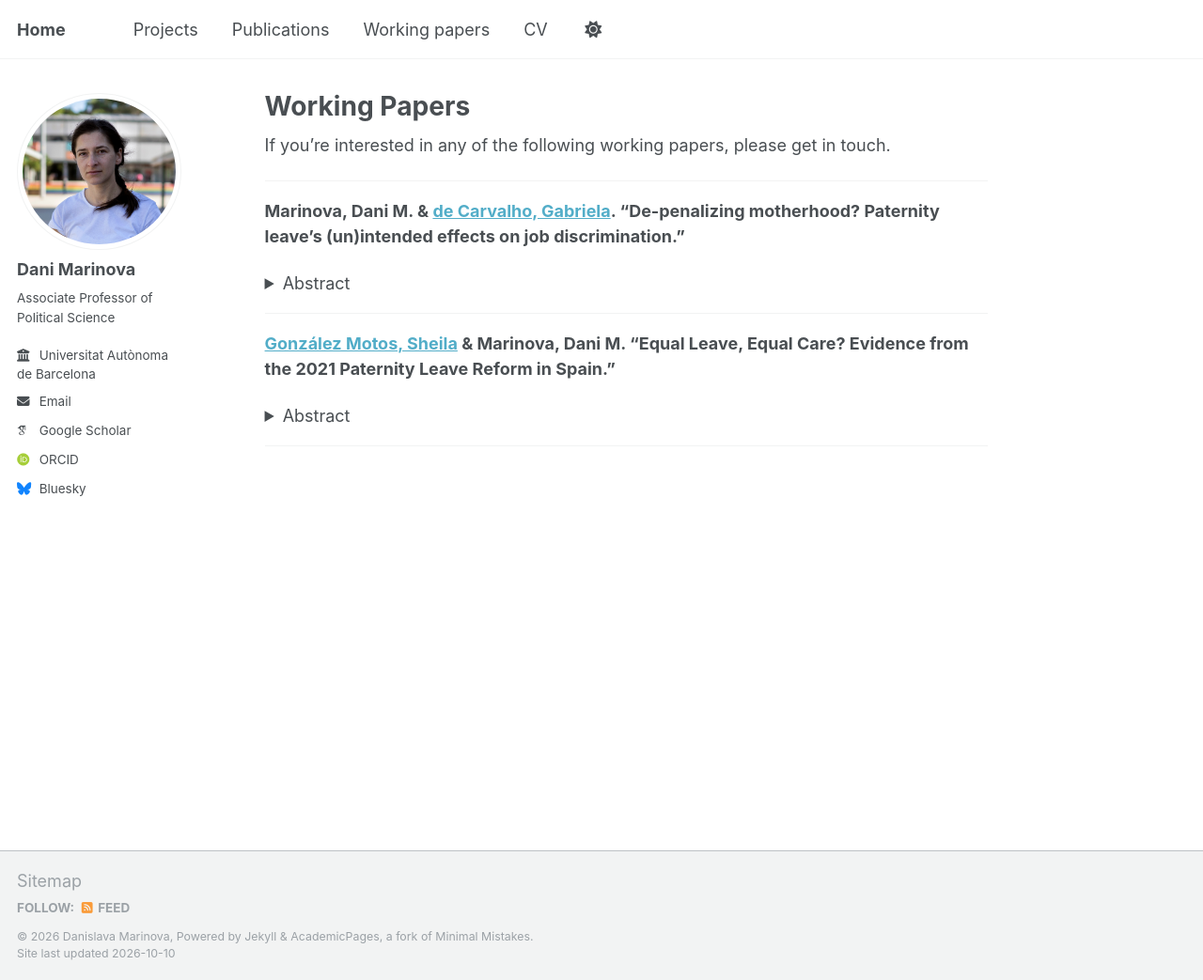
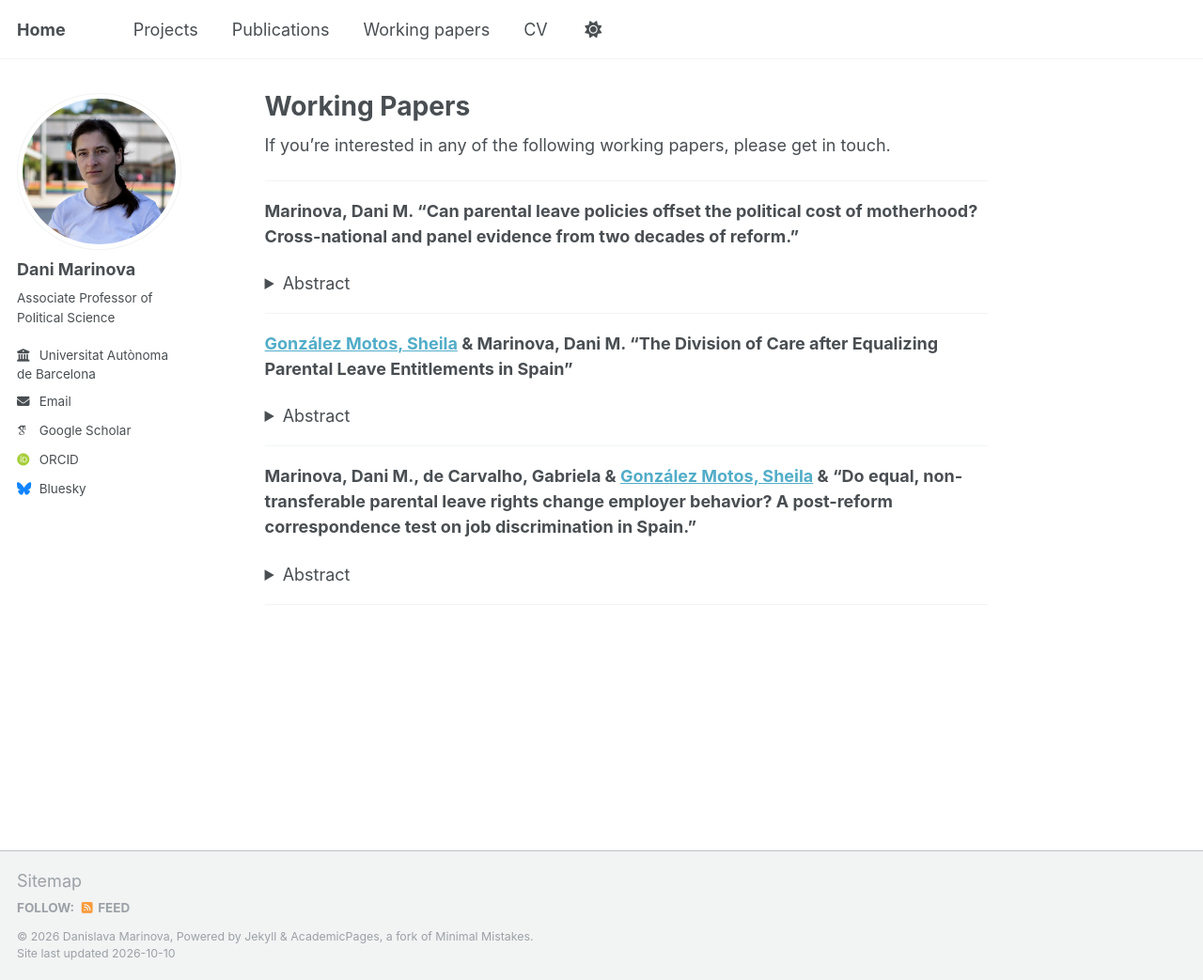
Before and after one commit to danimarinova/web, a Jekyll site: the page built from _pages/papers.md, in a window 1280 px wide and 1043 px high. Shown: the whole window at 94% size. Built offline with Jekyll 4.4.1, drawn with Linux system fonts in a browser that asks for light colours; some web fonts are replaced; a script that is not in the unit is left out.

Commit message:
updated working papers

```diff
--- a/_pages/papers.md
+++ b/_pages/papers.md
@@ -9,20 +9,28 @@ If you're interested in any of the following working papers, please get in touch
 
 ---
 
-**Marinova, Dani M. & [de Carvalho, Gabriela](https://www.researchgate.net/profile/Gabriela-De-Carvalho-5). "De-penalizing motherhood? Paternity leave’s (un)intended effects on job discrimination."**
+**Marinova, Dani M. "Can parental leave policies offset the political cost of motherhood? Cross-national and panel evidence from two decades of reform."**
 
 <details>
 <summary>Abstract</summary>
-Job discrimination associated with motherhood has been documented across advanced capitalist economies, but we know little about the effectiveness of father-specific leave intended to redress it. Paternity leave seeks to increase and normalize men’s involvement in caregiving, challenge traditional gender norms that associate childcare primarily with mothers and reduce employer biases that penalize women for assumed caregiving responsibilities. We test this expectation for the first time by leveraging original survey data on reported discrimination by parents with children born before and after Spain’s 2021 paternity leave reform, which extended paternity leave and equalized it with maternity leave. Spain provides a compelling case to assess paternity leave’s impact, with over 80% of eligible fathers now taking paternity leave, alongside well-documented discrimination against mothers and no penalties for fathers. Results show that the reform did not reduce discrimination against mothers, who report stable rates of job discrimination before and after its implementation. Fathers, however, report significantly higher levels of job discrimination after the reform—especially in relation to hiring, termination, and workplace culture—suggesting that equal leave entitlements trigger new forms of bias against men as caregivers.
+Parenthood widens the gender gap in political engagement, and its impact endures across the life course. We test whether the duration, generosity and distribution of parental leave entitlements can offset the political cost of motherhood by shaping mothers’ attachment to the labor market, replacing their income and/or redistributing caregiving to fathers. Our identification strategy traces the impact of within-country variation in leave policy across birth cohorts, using ten rounds of the European Social Survey (2004–2023), corroborated with panel evidence testing a UK reform expanding maternity leave and a Spanish reform expanding father-specific leave on cohorts of parents exposed to each. Results show that only paid maternity leave boosts women’s political interest after childbirth, pointing to the importance of material resources in cushioning the economic strain of motherhood—an effect that outweighs any cost of mothers’ longer absence from work. In contrast, non-transferable leave for fathers shows no detectable effect. This is, to our knowledge, the first evidence of parental leave systems influencing the gender gap in political engagement.
 </details>
 
 ---
 
-**[González Motos, Sheila](https://scholar.google.com/citations?user=RCn34NAAAAAJ&hl=en) & Marinova, Dani M. "Equal Leave, Equal Care? Evidence from the 2021 Paternity Leave Reform in Spain."**
+**[González Motos, Sheila](https://scholar.google.com/citations?user=RCn34NAAAAAJ&hl=en) & Marinova, Dani M. "The Division of Care after Equalizing Parental Leave Entitlements in Spain"**
 
 <details>
 <summary>Abstract</summary>
-This manuscript investigates whether equal and non-transferable paternity leave can promote more equitable caregiving within couples. Exploiting a natural experiment created by Spain’s 2021 paternity leave reform—which established a 16-week leave entitlement equal to maternity leave—we analyze its effects on fathers’ involvement in both physical and cognitive childcare. Drawing on an original two-wave survey of over 3,400 partnered parents of children born between 2018 and 2022, we estimate short- and medium-term impacts of increasing paternity leave duration. Results show modest gains in fathers’ participation in physical care during the early months following birth, but these effects dissipate after return to work. No significant shifts are observed in the distribution of cognitive labor, which remains disproportionately shouldered by mothers. Effects do not vary significantly by birth order or socioeconomic status. Our findings suggest that even under ideal policy conditions—equal, well-paid, non-transferable leave entitlements—progress toward gender-equal caregiving is limited. The study highlights the persistence of traditional gender roles, particularly in mental and anticipatory care tasks, and calls for broader institutional and cultural change beyond parental leave policy.
+Over decades, men’s time in childcare has increased while their relative share has stalled or even declined. Paternity leave is widely promoted as a policy instrument for involving fathers in childcare, yet it remains unclear whether it redistributes care responsibility to fathers beyond adding extra time. We draw on an original three-wave survey of parents with children born before and after an ambitious Spanish reform which extended non-transferable paternity leave and equalized it in length to maternity leave. Unlike earlier research, our survey instrument measures the relative distribution of tasks as well as cognitive labor. Longer entitlements were associated with a more equal division of physical care during the months fathers were at home, but the association weakened in the second trimester and disappeared by age one. Housework responded less and only during the leave itself, while the division of cognitive labor did not respond at all to the reform. Across five successive cohorts exposed to equal entitlements, no norms diffusion effects were observed. Overall, equal leave entitlements for fathers shifted the relative distribution of care only modestly and temporarily.
 </details>
 
 ---
+
+**Marinova, Dani M., de Carvalho, Gabriela & [González Motos, Sheila](https://scholar.google.com/citations?user=RCn34NAAAAAJ&hl=en) &  "Do equal, non-transferable parental leave rights change employer behavior? A post-reform correspondence test on job discrimination in Spain."**
+
+<details>
+<summary>Abstract</summary>
+Spain introduced equal non-transferable parental leave entitlements for men and women to reduce gender-based discrimination. We test the impact of the reform with a correspondence experiment. Five family configurations vary candidates’ caregiving burden and anticipated parental leave, partly replicating a 2016 pre-reform correspondence experiment as our baseline. Results indicate that candidates who signal imminent fertility are called back at the same rate as candidates signaling none, for both genders. Penalties attach instead to caregiving burden and are gendered: single mothers fare worst, receiving roughly half the callbacks of single fathers. The same pattern governs the order in which employers make contact where fathers retain the small and statistically insignificant advantage reported for before the reform. Overall, the reform equalized the terms on which employers anticipate leave use among men and women but job discrimination, which attaches to caregiving rather than anticipated leave, remains intact. </details>
+
+---
```
